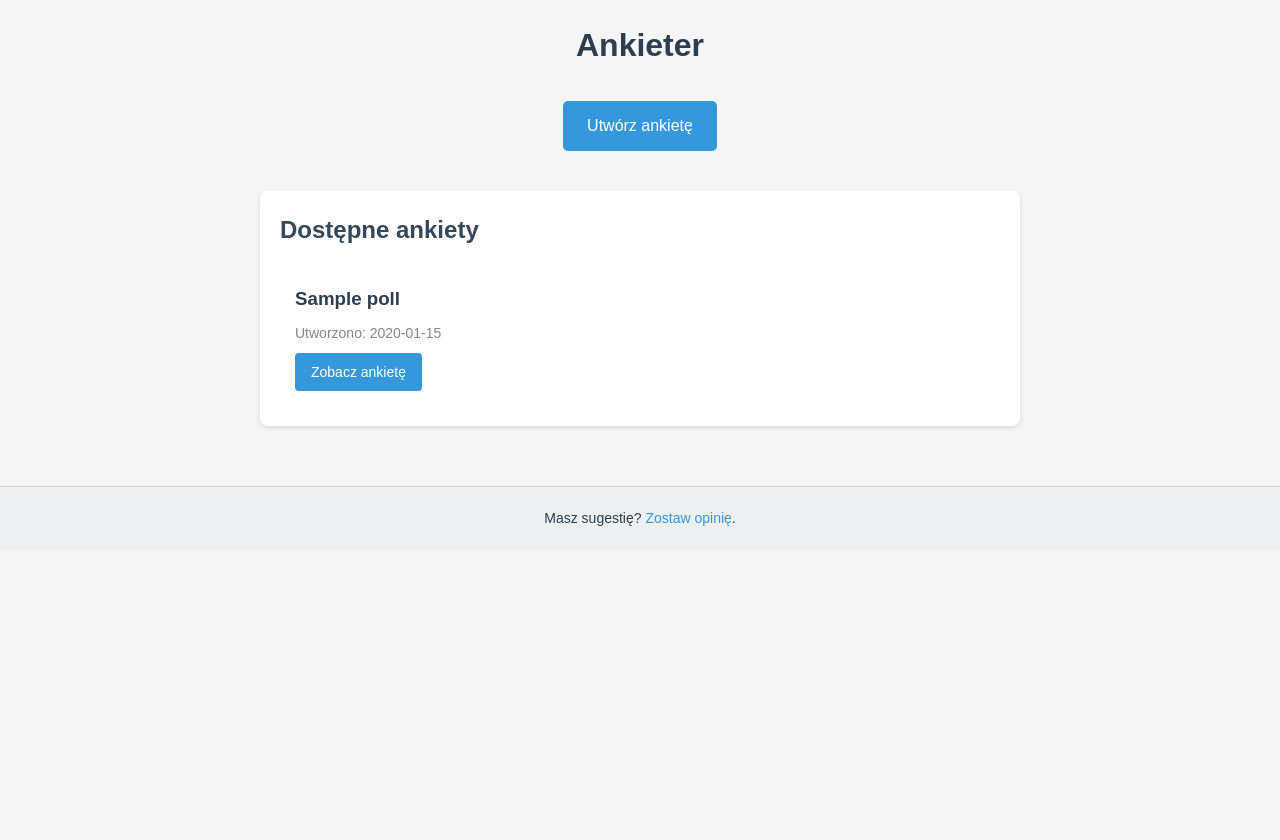
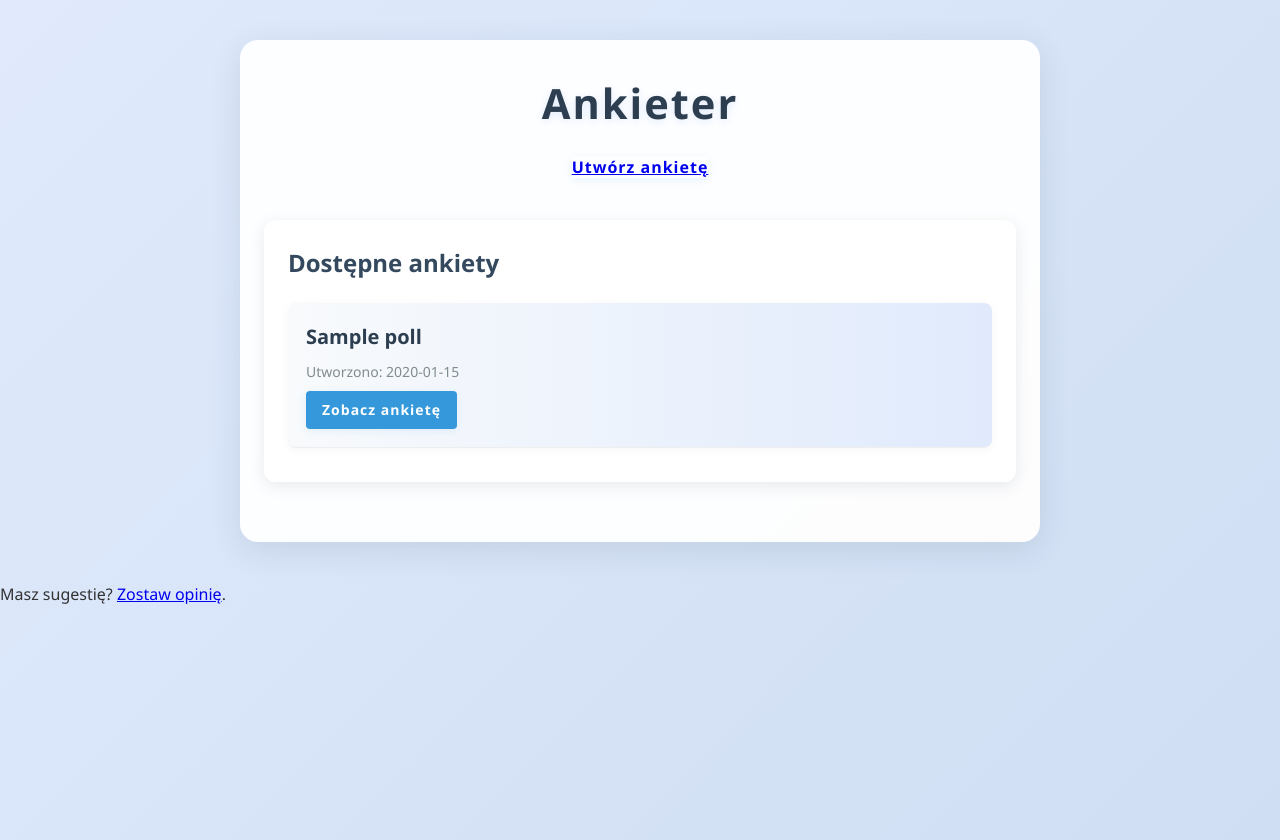
Before and after one commit to wr34876/ankieter, a Flask app: page / in a window 1280 px wide. Before the commit the page ends 526 px from the top, so only its background shows below. Run offline with Flask 3, Linux system fonts and the light colour scheme; tables that the repository leaves empty hold one stand-in row (values such as "Sample post").

Commit message:
Update style.css

```diff
--- a/app/static/style.css
+++ b/app/static/style.css
@@ -5,22 +5,30 @@
 }
 
 body {
-    font-family: Arial, sans-serif;
+    font-family: 'Segoe UI', Arial, sans-serif;
     line-height: 1.6;
-    background-color: #f5f5f5;
+    background: linear-gradient(135deg, #e0eafc 0%, #cfdef3 100%);
     color: #333;
+    min-height: 100vh;
 }
 
 .container {
     max-width: 800px;
-    margin: 0 auto;
-    padding: 20px;
+    margin: 40px auto;
+    padding: 30px 24px;
+    background: rgba(255,255,255,0.95);
+    border-radius: 18px;
+    box-shadow: 0 8px 32px rgba(44,62,80,0.12);
 }
 
 h1 {
     text-align: center;
     color: #2c3e50;
-    margin-bottom: 30px;
+    margin-bottom: 18px;
+    letter-spacing: 2px;
+    font-size: 2.6rem;
+    font-weight: 700;
+    text-shadow: 0 2px 8px #e0eafc;
 }
 
 h2 {
@@ -28,23 +36,34 @@ h2 {
     margin-bottom: 20px;
 }
 
+.about {
+    text-align: center;
+    margin-bottom: 32px;
+    color: #34495e;
+    font-size: 1.15rem;
+    background: linear-gradient(90deg, #e0eafc 0%, #cfdef3 100%);
+    border-radius: 8px;
+    padding: 14px 18px;
+    box-shadow: 0 2px 8px rgba(44,62,80,0.07);
+    font-style: italic;
+}
+
 .actions {
     text-align: center;
     margin-bottom: 40px;
 }
 
-.button {
-    display: inline-block;
-    padding: 12px 24px;
-    background-color: #3498db;
-    color: white;
-    text-decoration: none;
-    border-radius: 5px;
-    transition: background-color 0.3s;
+.button, .button-secondary, .button-small {
+    box-shadow: 0 2px 8px rgba(52,152,219,0.10);
+    transition: background 0.3s, transform 0.2s, box-shadow 0.2s;
+    font-weight: 600;
+    letter-spacing: 1px;
 }
-
-.button:hover {
-    background-color: #2980b9;
+.button:hover, .button-secondary:hover, .button-small:hover {
+    background: linear-gradient(90deg, #2980b9 0%, #6dd5fa 100%);
+    color: #fff;
+    transform: translateY(-2px) scale(1.04);
+    box-shadow: 0 6px 18px rgba(52,152,219,0.18);
 }
 
 .button-small {
@@ -58,25 +77,35 @@ h2 {
 }
 
 .polls-list {
-    background-color: white;
-    border-radius: 8px;
-    padding: 20px;
-    box-shadow: 0 2px 4px rgba(0,0,0,0.1);
+    background: rgba(255,255,255,0.98);
+    border-radius: 12px;
+    padding: 24px;
+    box-shadow: 0 4px 16px rgba(44,62,80,0.10);
+    margin-bottom: 30px;
 }
 
 .poll-item {
     list-style: none;
-    padding: 15px;
+    padding: 18px;
     border-bottom: 1px solid #eee;
+    border-radius: 8px;
+    margin-bottom: 10px;
+    background: linear-gradient(90deg, #f8fafc 0%, #e0eafc 100%);
+    box-shadow: 0 2px 8px rgba(44,62,80,0.04);
+    transition: box-shadow 0.2s, background 0.2s, transform 0.2s;
+    position: relative;
 }
-
-.poll-item:last-child {
-    border-bottom: none;
+.poll-item:hover {
+    background: linear-gradient(90deg, #e0eafc 0%, #cfdef3 100%);
+    box-shadow: 0 8px 24px rgba(52,152,219,0.10);
+    transform: scale(1.02);
+    z-index: 2;
 }
 
 .poll-item h3 {
     color: #2c3e50;
     margin-bottom: 8px;
+    font-size: 1.25rem;
 }
 
 .date {
@@ -183,19 +212,58 @@ h2 {
     margin-top: 20px;
 }
 
-.footer {
+/* Wyniki ankiety - wykres słupkowy */
+.results-list {
+    margin-bottom: 30px;
+}
+.result-item {
+    margin-bottom: 18px;
+    padding: 10px;
+    border: 1px solid #eee;
+    border-radius: 4px;
+    background: #fafbfc;
+    transition: background 0.2s;
+}
+.result-item.leading-option {
+    background: #eaf6ff;
+    border-color: #3498db;
+    font-weight: bold;
+}
+.result-label {
+    display: flex;
+    justify-content: space-between;
+    margin-bottom: 6px;
+}
+.option-text {
+    color: #2c3e50;
+}
+.votes {
+    color: #7f8c8d;
+    font-size: 14px;
+}
+.bar-outer {
+    width: 100%;
+    background: #e0e7ef;
+    border-radius: 4px;
+    height: 18px;
+    overflow: hidden;
+}
+.bar-inner {
+    height: 100%;
+    background: #3498db;
+    border-radius: 4px 0 0 4px;
+    transition: width 0.5s;
+}
+.total-votes {
+    text-align: right;
+    color: #34495e;
+    font-size: 15px;
+    margin-bottom: 10px;
+    margin-top: 10px;
+}
+.no-votes {
     text-align: center;
-    padding: 20px;
-    background-color: #ecf0f1;
-    color: #2c3e50;
-    font-size: 14px;
-    margin-top: 40px;
-    border-top: 1px solid #ccc;
+    color: #e67e22;
+    font-size: 16px;
+    margin-bottom: 20px;
 }
-.footer a {
-    color: #3498db;
-    text-decoration: none;
-}
-.footer a:hover {
-    text-decoration: underline;
-}
```
